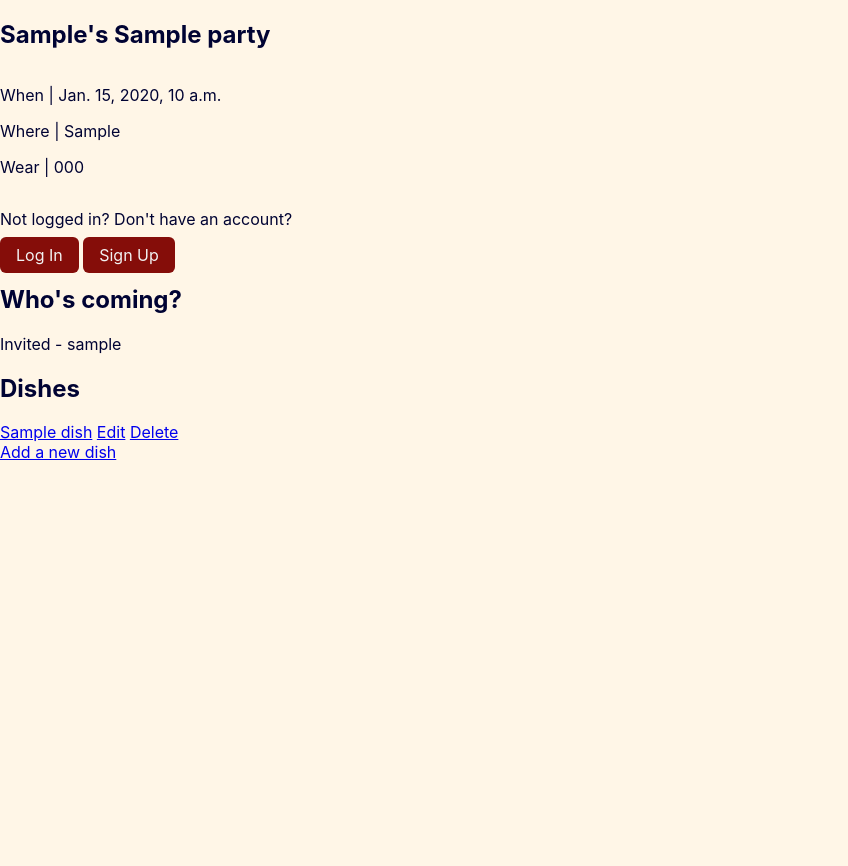
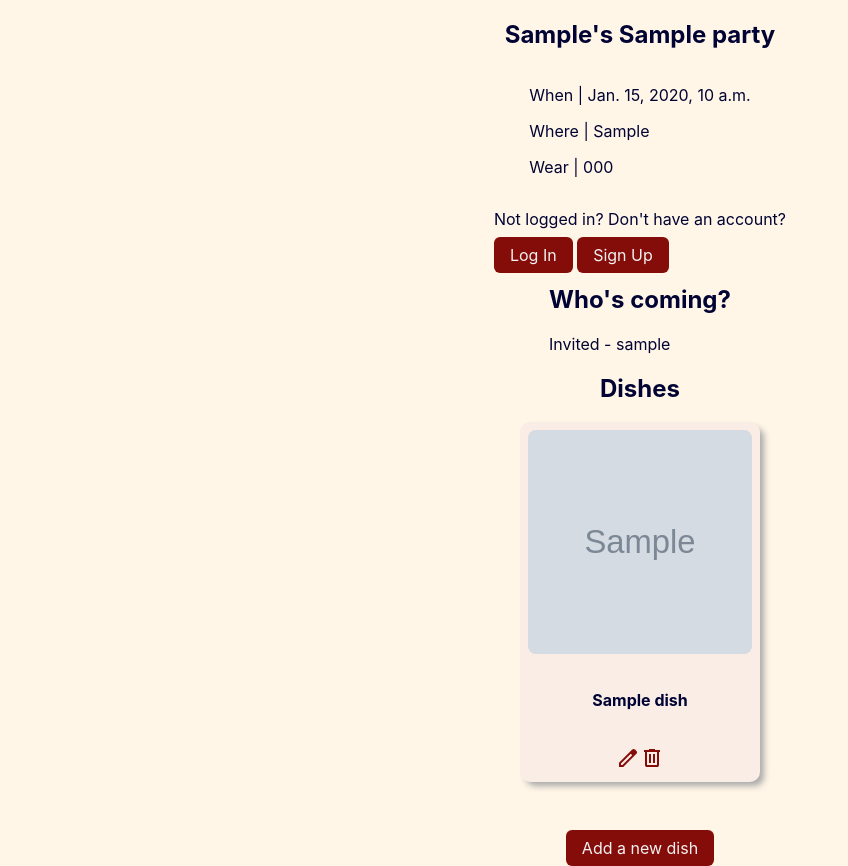
Before and after one commit to StephanieStralina/feastmode, a Django app: template main_app/templates/parties/party-detail.html in a window 1280 px wide. Shown: the part 80-946 px from the top of the page, without its empty margins (0-848 px from the left). Before the commit the page ends 540 px from the top, so only its background shows below. Run offline with Django 5.2, Linux system fonts and the light colour scheme; the template is opened without the code that fills it: values that come from a table or form of the project are taken from there, others are empty; tables that the repository leaves empty hold one stand-in row (values such as "Sample post"); grey boxes marked "Sample" are stand-in pictures.

Commit message:
Added party-detail dish styling

```diff
--- /dev/null
+++ b/main_app/static/css/party-detail.css
@@ -0,0 +1,56 @@
+.party-detail {
+    display: flex;
+    flex-direction: column;
+    align-items: center;
+}
+
+.dishes-section {
+    width: 80%;
+    align-items: center;
+}
+
+.dishes-wrapper {
+    gap: 2vmin;
+    flex-wrap: wrap;
+    margin-bottom: 6vmin;
+    justify-content: center;
+    gap: 2vmin;
+}
+
+.dish-container {
+    width: 30vmin;
+    height: 45vmin;
+    display: flex;
+    flex-direction: column;
+    align-items: center;
+    justify-content: space-between;
+    text-align: center;
+    background: var(--color-secondary);
+    padding: 1vmin;
+    border-radius: 10px;
+    box-shadow: var(--card-box-shadow);
+}
+
+.dish-img-wrapper {
+    width: 100%;
+    padding-bottom: 100%;
+    position: relative;
+    overflow: hidden;
+    border-radius: 8px;
+}
+
+.dish-img {
+    width: 100%;
+    height: 100%;
+    position: absolute;
+    top: 0;
+    left: 0;
+    object-fit: cover;
+}
+
+.dish-container a {
+    text-decoration: none;
+    color: var(--color-dark);
+    font-weight: bold;
+    margin-top: 1vmin;
+}
--- a/main_app/templates/parties/party-detail.html
+++ b/main_app/templates/parties/party-detail.html
@@ -1,8 +1,10 @@
 {% extends 'base.html' %}
 {% load static %}
 {% block head %}
+    <link rel="stylesheet" href="{% static 'css/party-detail.css' %}">
 {% endblock %}
 {% block content %}
+<div class="party-detail">
 <section>
     <h1>{{party.owner.first_name}}'s {{ party.name }}</h1>
 </section>
@@ -39,17 +41,23 @@
         {% endfor %}
     </ul>
 </section>
-<section>
+<section class="flex-column dishes-section">
     <h1>Dishes</h1>
-    <ul>
+    <div class="dishes-wrapper flex-row">
         {% for dish in party.dish_set.all %}
-        <li>
-            <a href="{% url "dish-detail" party.invite_id dish.id %}">{{ dish.name }}</a>
-            <a href="{% url "dish-update" party.invite_id dish.id %}">Edit</a>
-            <a href="{% url "dish-delete" party.invite_id dish.id %}">Delete</a>
-        </li>
+            <div class="dish-container flex-column">
+                <div class="dish-img-wrapper">
+                    <a href="{% url "dish-detail" party.invite_id dish.id %}"><img src="{{ dish.img_url }}" class="dish-img"></a>
+                </div>
+                <a href="{% url "dish-detail" party.invite_id dish.id %}">{{ dish.name }}</a>
+                <div class="flex-row">
+                    <a href="{% url "dish-update" party.invite_id dish.id %}"><img src="{% static '../static/images/edit.svg' %}"></a>
+                    <a href="{% url "dish-delete" party.invite_id dish.id %}"><img src="{% static '../static/images/delete.svg' %}"></a>
+                </div>
+            </div>
         {% endfor %}
-    </ul>
-    <a href="{% url "dish-create" party.invite_id %}">Add a new dish</a>
+    </div>
 </section>
+<a href="{% url "dish-create" party.invite_id %}" class="btn">Add a new dish</a>
+</div>
 {% endblock %}
```
Also changed, not shown: main_app/static/images/delete.svg (added), main_app/static/images/edit.svg (added).
